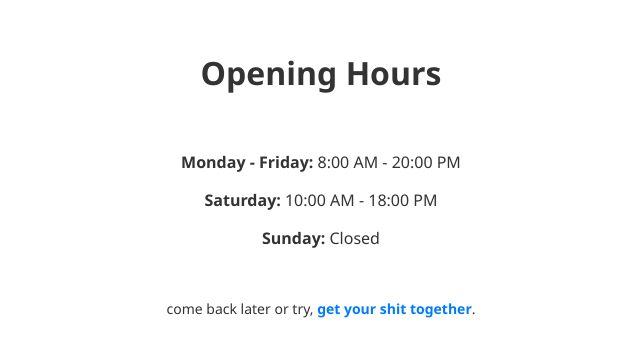
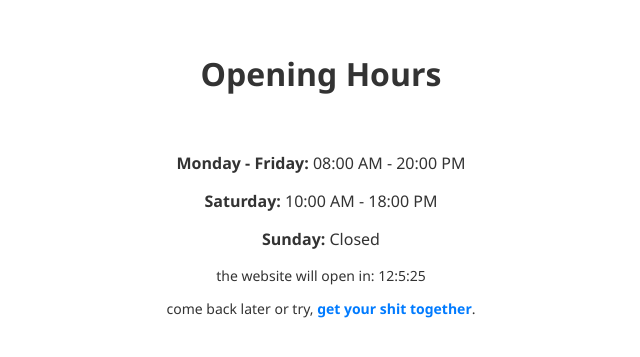
Before and after one commit to baibarz/do-you-think-you-are-real, a plain HTML site: page html/night_version/index.html in a window 1280 px wide. Shown: the part 219-576 px from the top of the page, without its empty margins (319-959 px from the left). Drawn offline with Linux system fonts and the light colour scheme.

Commit message:
fix node.js server + add time contdown for closed page

```diff
--- a/html/night_version/index.html
+++ b/html/night_version/index.html
@@ -18,16 +18,29 @@
         .opening-hours {
             text-align: center;
             margin-top: 20px;
+
         }
         .additional-info {
             margin-top: 20px;
             font-size: 14px;
+            display:contents;
         }
         a {
             color: #007BFF;
             text-decoration: none;
             font-weight: bold;
         }
+
+        #time-left {
+
+            margin: 0;
+            font-size: 14px;
+
+
+
+        }
+
+
     </style>
 </head>
 <body>
@@ -35,14 +48,53 @@
     <h1>Opening Hours</h1>
 
     <div class="opening-hours">
-        <p><strong>Monday - Friday:</strong> 8:00 AM - 20:00 PM</p>
-        <p><strong>Saturday:</strong> 10:00 AM - 18:00 PM</p>
+        <p><strong>Monday - Friday:</strong> <span id="mondayFriday"></span></p>
+        <p><strong>Saturday:</strong> <span id="saturday"></span></p>
         <p><strong>Sunday:</strong> Closed</p>
+        <p id="time-left"></p>
     </div>
 
     <div class="additional-info">
         <p>come back later or try, <a href="shit/shit.html">get your shit together</a>.</p>
     </div>
 
+    <script>
+        function formatTime(hour, minute) {
+            return `${hour.toString().padStart(2, '0')}:${minute.toString().padStart(2, '0')}`;
+        }
+
+        function updateOpeningHours() {
+            const now = new Date();
+
+            const openingTimes = {
+                mondayFriday: { open: 8, close: 20 },
+                saturday: { open: 10, close: 18 }
+            };
+
+            const currentDay = now.getDay();
+            const nextOpeningTime = openingTimes[currentDay === 0 ? 'mondayFriday' : 'saturday'].open;
+
+            const openingDate = new Date(now.getFullYear(), now.getMonth(), now.getDate(), nextOpeningTime, 0, 0);
+            if (now >= openingDate) {
+                openingDate.setDate(openingDate.getDate() + 1); // Move to the next day if already past opening time
+            }
+
+            const timeLeft = openingDate - now;
+            const hoursLeft = Math.floor(timeLeft / (1000 * 60 * 60));
+            const minutesLeft = Math.floor((timeLeft % (1000 * 60 * 60)) / (1000 * 60));
+
+            document.getElementById('mondayFriday').textContent = `${formatTime(openingTimes.mondayFriday.open, 0)} AM - ${formatTime(openingTimes.mondayFriday.close, 0)} PM`;
+            document.getElementById('saturday').textContent = `${formatTime(openingTimes.saturday.open, 0)} AM - ${formatTime(openingTimes.saturday.close, 0)} PM`;
+
+            document.getElementById('time-left').textContent = `the website will open in: ${hoursLeft}:${minutesLeft}:${Math.floor((timeLeft % (1000 * 60)) / 1000)} `;
+        }
+
+        // Update the opening hours every second
+        setInterval(updateOpeningHours, 1000);
+
+        // Initial update
+        updateOpeningHours();
+    </script>
+
 </body>
 </html>
--- a/test.js
+++ b/test.js
@@ -21,7 +21,7 @@ const server = http.createServer((req, res) => {
     thursday: [8 * 60, 20 * 60],
     friday: [8 * 60, 20 * 60],
     saturday: [8 * 60, 23 * 60],
-    sunday: [8 * 60, 16 * 60],
+    sunday: [0, 0], // Updated opening hours for Sunday
   };
 
   const currentDay = new Date().toLocaleDateString('en-US', { weekday: 'long' }).toLowerCase();
```
